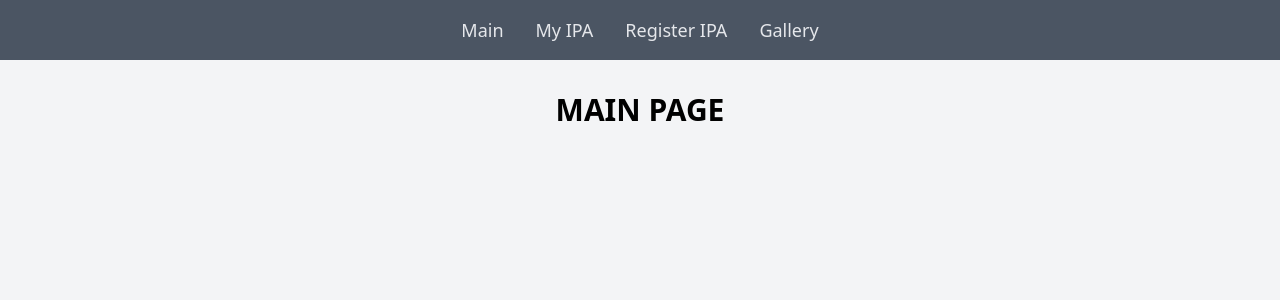
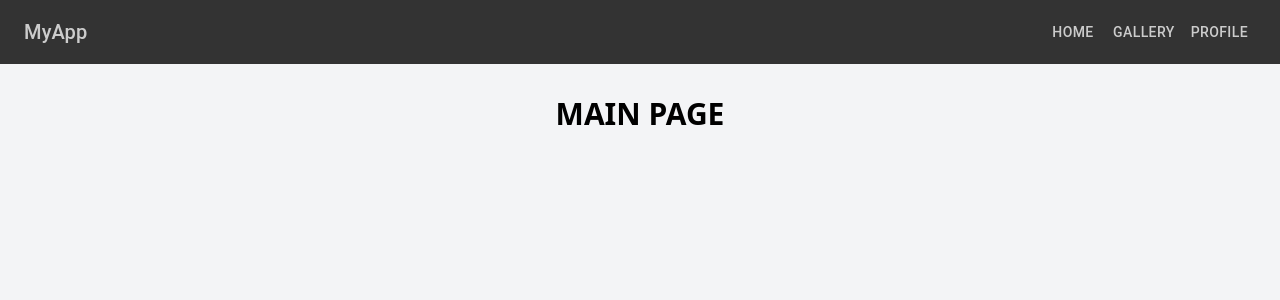
Before and after one commit to m1amgn/makarex, a Next.js app: page / in a window 1280 px wide. Shown: the top 300 px of the page. Built offline with nearby package versions, Linux system fonts and the light colour scheme.

Commit message:
some fixes

```diff
--- a/app/ipa/[ipaid]/add-commercial-license/page.tsx
+++ b/app/ipa/[ipaid]/add-commercial-license/page.tsx
@@ -159,7 +159,7 @@ const AddCommercialLicensePage: React.FC<PageProps> = ({ params }) => {
             console.log("Response:", response);
 
             alert(`License added successfully! Transaction Hash: ${response.txHash}`);
-            router.push(`/my-ipa/${ipaid}`);
+            router.push(`/ipa/${ipaid}`);
         } catch (error: any) {
             console.error("Error adding license:", error);
             setError(`Error adding license: ${error.message}`);
--- a/app/ipa/[ipaid]/mint-license-tokens/[licenseTermsId]/page.tsx
+++ b/app/ipa/[ipaid]/mint-license-tokens/[licenseTermsId]/page.tsx
@@ -105,7 +105,6 @@ const MintLicenseTokensPage: React.FC<PageProps> = ({ params }) => {
             return;
         }
 
-
         try {
             setIsProcessing(true);
             const client = setupStoryClient(wallet);
@@ -124,7 +123,7 @@ const MintLicenseTokensPage: React.FC<PageProps> = ({ params }) => {
             });
 
             alert(`License Token minted https://testnet.storyscan.xyz/tx/${response.txHash}, License IDs: ${response.licenseTokenIds}`);
-            router.push(`/my-ipa/${ipaid}`);
+            router.push(`/ipa/${ipaid}`);
 
         } catch (error) {
             console.error('Error during minting:', error);
--- a/components/IPAssetsList.tsx
+++ b/components/IPAssetsList.tsx
@@ -1,7 +1,7 @@
 "use client";
 
 import React, { useEffect, useState } from "react";
-import Image from 'next/image';
+import Image from "next/image";
 import { useRouter } from "next/navigation";
 import { Abi } from "viem";
 import { readContracts } from "@/utils/get-data/readContracts";
@@ -58,7 +58,10 @@ const IPAssetsList: React.FC<IPAssetsListProps> = ({ address }) => {
 
   const fetchIPAssets = async (nftContractAddress: string) => {
     try {
-      const tokensQuantityBigInt = await getTokensQuantity(nftContractAddress, address);
+      const tokensQuantityBigInt = await getTokensQuantity(
+        nftContractAddress,
+        address
+      );
       const tokensQuantity = Number(tokensQuantityBigInt);
 
       if (!tokensQuantity) {
@@ -71,7 +74,9 @@ const IPAssetsList: React.FC<IPAssetsListProps> = ({ address }) => {
         )
       );
 
-      const IPAssets = assets.filter((asset): asset is IPAsset => asset !== null);
+      const IPAssets = assets.filter(
+        (asset): asset is IPAsset => asset !== null
+      );
       setIpAssets(IPAssets);
       setLoading(false);
     } catch (error) {
@@ -128,7 +133,9 @@ const IPAssetsList: React.FC<IPAssetsListProps> = ({ address }) => {
     )) as string;
   };
 
-  const fetchMetadata = async (id: `0x${string}`): Promise<{ name: string; imageUrl: string }> => {
+  const fetchMetadata = async (
+    id: `0x${string}`
+  ): Promise<{ name: string; imageUrl: string }> => {
     const coreMetadata = await readContracts(
       coreMetadataViewModuleAddress as `0x${string}`,
       coreMetadataViewModuleABI as Abi,
@@ -145,7 +152,8 @@ const IPAssetsList: React.FC<IPAssetsListProps> = ({ address }) => {
     }
 
     const metadata = await metadataResponse.json();
-    if (!metadata.name || !metadata.image) throw new Error("Metadata missing 'name' or 'image' field");
+    if (!metadata.name || !metadata.image)
+      throw new Error("Metadata missing 'name' or 'image' field");
 
     return { name: metadata.name, imageUrl: metadata.image };
   };
@@ -183,7 +191,9 @@ const IPAssetsList: React.FC<IPAssetsListProps> = ({ address }) => {
           onClick={() => setShowCommercialOnly(!showCommercialOnly)}
           className="bg-gray-600 text-white font-semibold mt-4 px-4 py-2 rounded hover:bg-indigo-700 transition-colors"
         >
-          {showCommercialOnly ? "Show All Assets" : "Show Only Commercial Licenses"}
+          {showCommercialOnly
+            ? "Show All Assets"
+            : "Show Only Commercial Licenses"}
         </button>
       </div>
       <Swiper
@@ -193,7 +203,7 @@ const IPAssetsList: React.FC<IPAssetsListProps> = ({ address }) => {
         slidesPerView={2}
         className="mb-2"
       >
-          {filteredAssets.map((asset) => (
+        {filteredAssets.map((asset, index) => (
           <SwiperSlide key={asset.id}>
             <div
               className="bg-white rounded p-4 mr-10 ml-10 cursor-pointer"
@@ -201,17 +211,30 @@ const IPAssetsList: React.FC<IPAssetsListProps> = ({ address }) => {
             >
               <div className="relative w-full h-48 md:h-64 lg:h-80">
                 <Image
-                    src={asset.imageUrl}
+                  src={
+                    asset.imageUrl.startsWith("ipfs://")
+                      ? asset.imageUrl.replace(
+                          "ipfs://",
+                          "https://ipfs.io/ipfs/"
+                        )
+                      : asset.imageUrl
+                  }
                   alt={asset.name}
                   fill
-                    className="object-contain object-center rounded mb-2"
+                  className="object-contain rounded"
+                  priority={index < 2} // Only prioritize the first two images
                   sizes="(max-width: 768px) 100vw, (max-width: 1200px) 50vw, 33vw"
+                  loading={index < 2 ? undefined : "lazy"} // Use "lazy" loading only for non-priority images
                 />
               </div>
               <h2 className="text-xl text-center font-bold mb-2">
                 {asset.name}
               </h2>
-                {asset.licenseId && asset.licenseId !== 1 && <p className="text-gray-600 text-center">(Commercial License)</p>}
+              {asset.licenseId && asset.licenseId !== 1 && (
+                <p className="text-gray-600 text-center">
+                  (Commercial License)
+                </p>
+              )}
             </div>
           </SwiperSlide>
         ))}
--- a/components/Nav.tsx
+++ b/components/Nav.tsx
@@ -1,29 +1,90 @@
-'use client';
+"use client";
 
-import Link from 'next/link';
-import React from 'react';
+import Link from "next/link";
+import {
+  AppBar,
+  Toolbar,
+  Typography,
+  Button,
+  Menu,
+  MenuItem,
+} from "@mui/material";
+import React, { useState } from "react";
 
-const Nav: React.FC = () => {
+const Navigation: React.FC = () => {
+  const [anchorEl, setAnchorEl] = useState<null | HTMLElement>(null);
+
+  const handleClick = (event: React.MouseEvent<HTMLButtonElement>) => {
+    setAnchorEl(event.currentTarget);
+  };
+
+  const handleClose = () => {
+    setAnchorEl(null);
+  };
+
   return (
-        <nav className="bg-gray-600 shadow-lg">
-            <div className="container mx-auto px-4">
-                <div className="flex justify-center space-x-8 py-4">
-                    <Link href="/" className="text-gray-200 text-lg font-medium hover:text-gray-400 transition-colors duration-200">
-                        Main
+    <AppBar position="static" sx={{ backgroundColor: "#333" }}>
+      <Toolbar>
+        <Typography
+          variant="h6"
+          component="div"
+          sx={{ flexGrow: 1, color: "#ccc" }}
+        >
+          MyApp
+        </Typography>
+        <Link href="/" passHref>
+          <Button sx={{ color: "#ccc", "&:hover": { color: "#fff" } }}>
+            Home
+          </Button>
         </Link>
-                    <Link href="/my-ipa" className="text-gray-200 text-lg font-medium hover:text-gray-400 transition-colors duration-200">
+        <Link href="/gallery" passHref>
+          <Button sx={{ color: "#ccc", "&:hover": { color: "#fff" } }}>
+            Gallery
+          </Button>
+        </Link>
+        <Button
+          sx={{ color: "#ccc", "&:hover": { color: "#fff" } }}
+          onClick={handleClick}
+        >
+          Profile
+        </Button>
+        <Menu
+          anchorEl={anchorEl}
+          open={Boolean(anchorEl)}
+          onClose={handleClose}
+          MenuListProps={{
+            sx: {
+              backgroundColor: "#444",
+              color: "#ccc",
+            },
+          }}
+        >
+          <Link href="/profile/my-ipa" passHref>
+            <MenuItem
+              onClick={handleClose}
+              sx={{
+                color: "#ccc",
+                "&:hover": { backgroundColor: "#555", color: "#fff" },
+              }}
+            >
               My IPA
+            </MenuItem>
           </Link>
-                    <Link href="/register-ipa" className="text-gray-200 text-lg font-medium hover:text-gray-400 transition-colors duration-200">
+          <Link href="/profile/register-ipa" passHref>
+            <MenuItem
+              onClick={handleClose}
+              sx={{
+                color: "#ccc",
+                "&:hover": { backgroundColor: "#555", color: "#fff" },
+              }}
+            >
               Register IPA
+            </MenuItem>
           </Link>
-                    <Link href="/gallery" className="text-gray-200 text-lg font-medium hover:text-gray-400 transition-colors duration-200">
-                        Gallery
-                    </Link>
-                </div>
-            </div>
-        </nav>
+        </Menu>
+      </Toolbar>
+    </AppBar>
   );
 };
 
-export default Nav;
+export default Navigation;
--- a/package.json
+++ b/package.json
@@ -9,6 +9,10 @@
     "lint": "next lint"
   },
   "dependencies": {
+    "@emotion/react": "^11.13.3",
+    "@emotion/styled": "^11.13.0",
+    "@headlessui/react": "^2.2.0",
+    "@mui/material": "^6.1.6",
     "@pinata/sdk": "latest",
     "@rainbow-me/rainbowkit": "latest",
     "@story-protocol/core-sdk": "latest",
```
Also changed, not shown: components/AssetDetails.tsx (+31 -16 lines), app/profile/my-ipa/layout.tsx (renamed from app/my-ipa/layout.tsx), app/profile/my-ipa/page.tsx (renamed from app/my-ipa/page.tsx), app/profile/page.tsx (added), app/profile/register-ipa/layout.tsx (renamed from app/register-ipa/layout.tsx), app/profile/register-ipa/page.tsx (renamed from app/register-ipa/page.tsx), 1 other file (tests, documents, lock files or other folders). Lines whose indentation alone changed are shown as unchanged.
